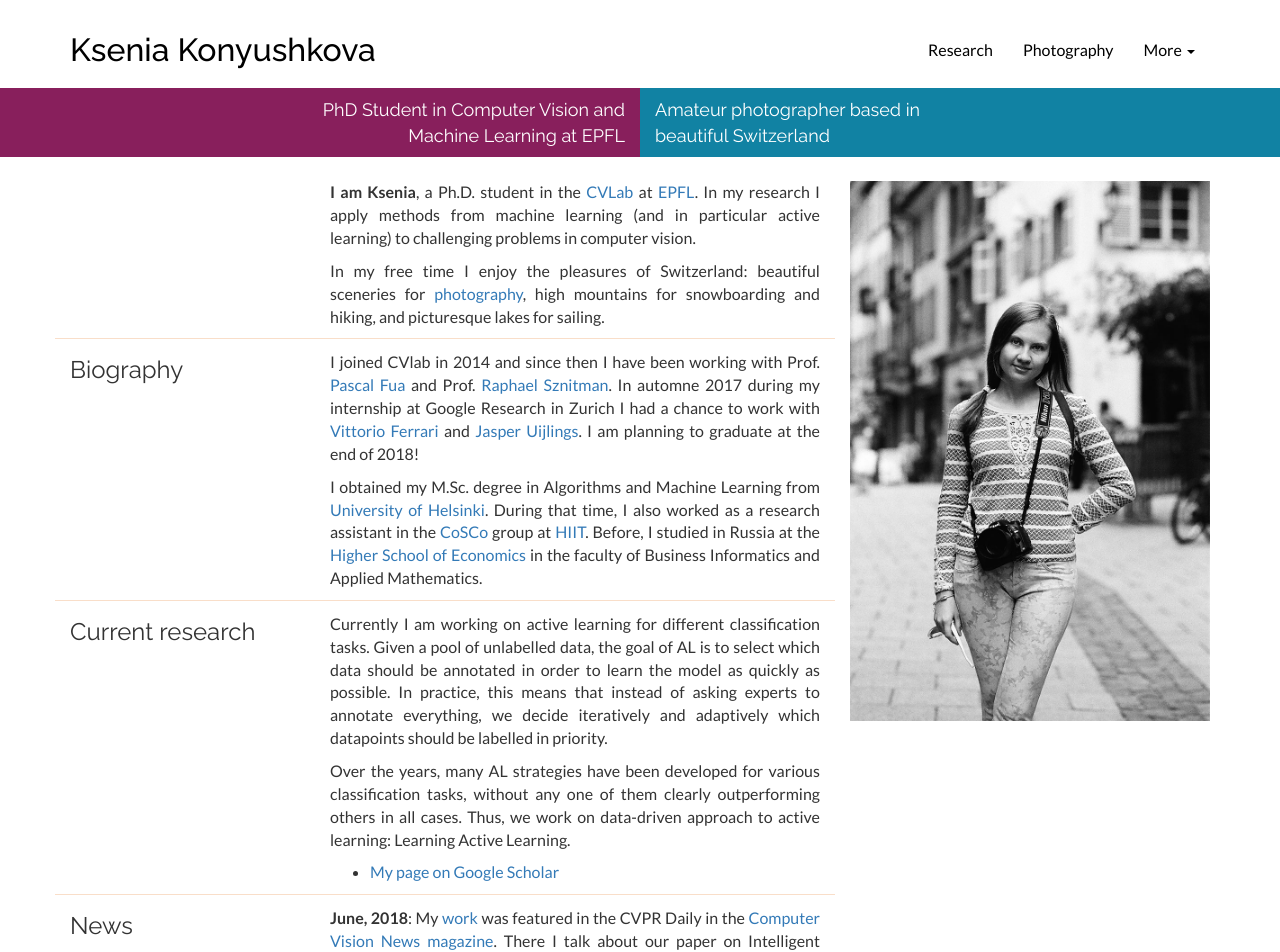
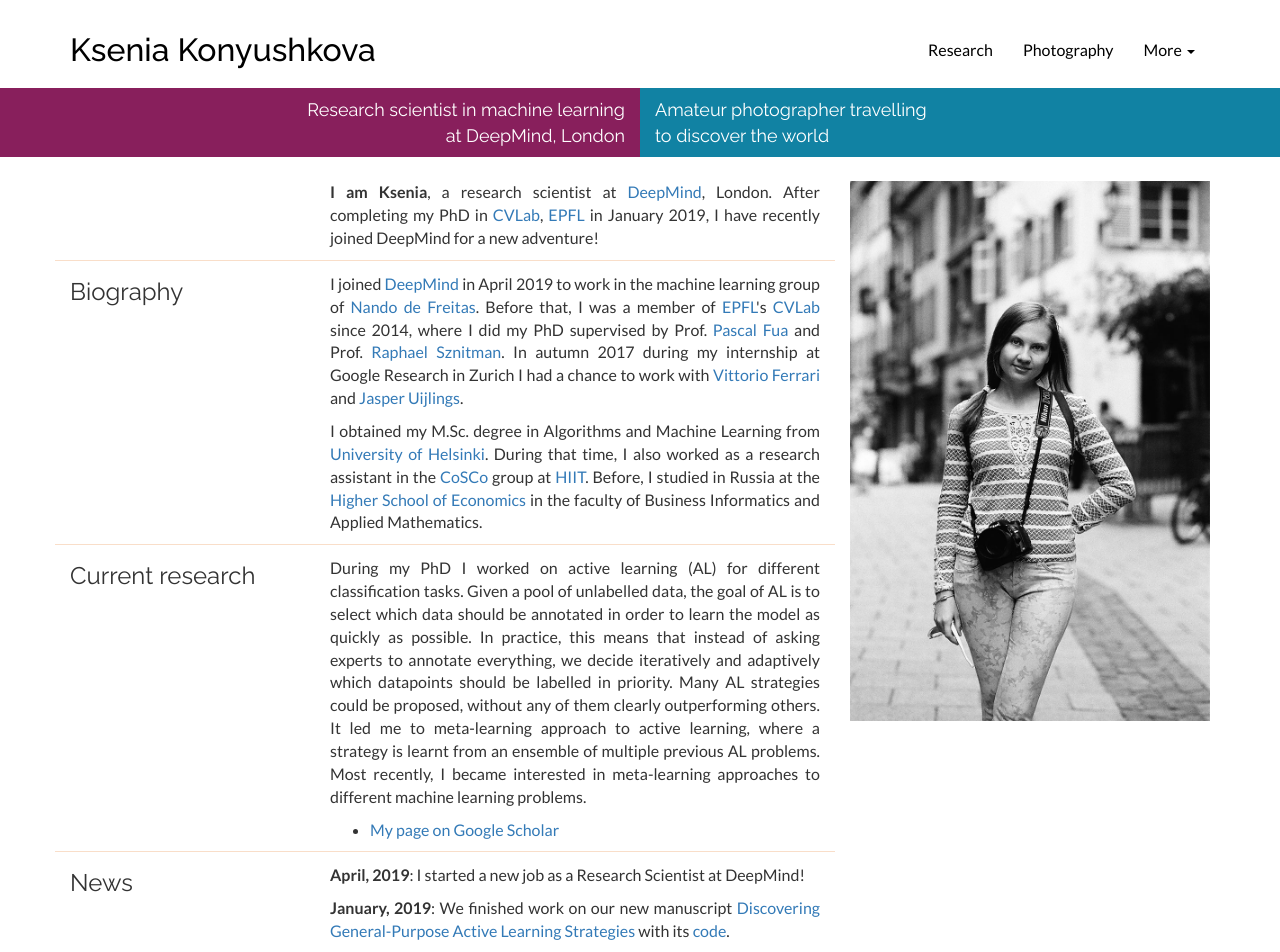
Before and after one commit to ksenia-konyushkova/ksyu-web, a Jekyll site: the page built from index.html, in a window 1280 px wide and 1400 px high. Shown: the top 952 px of the window. Built offline with Jekyll 4.4.1, drawn with Linux system fonts in a browser that asks for light colours; nearby versions of some CDN libraries; some of the changed text lies outside the part shown.

Commit message:
updates 2019

```diff
--- a/_includes/footer.html
+++ b/_includes/footer.html
@@ -1,3 +1,3 @@
 <footer class="container">
-  &copy; 2016–2018 Ksenia Konyushkova
+  &copy; 2016–2019 Ksenia Konyushkova
 </footer>
--- a/_includes/header.html
+++ b/_includes/header.html
@@ -26,7 +26,7 @@
           role="button" aria-haspopup="true" aria-expanded="false">More <span class="caret"></span></a>
           <ul class="dropdown-menu">
             <li><a href="mailto:ksenia.konyushkova@epfl.ch">Contact</a></li>
-            <li><a href="https://drive.google.com/file/d/1JvnBqDU6IT1w1IHBdPW6a0e2-fGyzsb_/view?usp=sharing">Résumé</a></li>
+            <li><a href="https://drive.google.com/file/d/1c2PxyJT22K7kASG0amdLDWPDw_ps-MgF/view?usp=sharing">Résumé</a></li>
           </ul>
         </li>
       </ul>
--- a/_layouts/homepage.html
+++ b/_layouts/homepage.html
@@ -35,14 +35,14 @@
     <div class="row">
       <div class="col-sm-6 header header-science">
       <a href="/research">
-        PhD Student in Computer Vision and<br>
-        Machine Learning at EPFL
+        Research scientist in machine learning<br>
+        at DeepMind, London
       </a>
       </div>
       <div class="col-sm-6 header header-photo">
       <a href="/photography">
-        Amateur photographer based in<br>
-        beautiful Switzerland
+        Amateur photographer travelling<br>
+        to discover the world
       </a>
       </div>
     </div>
--- a/index.html
+++ b/index.html
@@ -8,12 +8,8 @@ layout: homepage
 
       <div class="col-md-8 col-md-offset-4 justified">
         <p>
-<strong>I am Ksenia</strong>, a Ph.D. student in the <a href="http://cvlab.epfl.ch/">CVLab</a> at <a href="http://epfl.ch/">EPFL</a>.
-In my research I apply methods from machine learning (and in particular active learning) to challenging problems in computer vision.
-        </p>
-        <p>
-          In  my free time I enjoy the pleasures of Switzerland:
-          beautiful sceneries for <a href="/photography">photography</a>, high mountains for snowboarding and hiking, and picturesque lakes for sailing.
+<strong>I am Ksenia</strong>, a research scientist at <a href="https://deepmind.com/">DeepMind</a>, London.
+After completing my PhD in <a href="http://cvlab.epfl.ch/">CVLab</a>, <a href="http://epfl.ch/">EPFL</a> in January 2019, I have recently joined DeepMind for a new adventure!
         </p>
       </div>
     </div>
@@ -24,8 +20,10 @@ In my research I apply methods from machine learning (and in particular active l
       </div>
       <div class="col-md-8 justified">
         <p>
-I joined CVlab in 2014 and since then I have been working with Prof. <a href="https://people.epfl.ch/pascal.fua/bio?lang=en">Pascal Fua</a> and Prof. <a href="http://www.artorg.unibe.ch/research/otl/group_members/persons/prof_dr_sznitman_raphael/index_eng.html">Raphael Sznitman</a>. In automne 2017 during my internship at Google Research in Zurich I had a chance to work with <a href="https://research.google.com/pubs/105461.html">Vittorio Ferrari</a> and <a href="https://research.google.com/pubs/JasperUijlings.html">Jasper Uijlings</a>.
-I am planning to graduate at the end of 2018!
+I joined <a href="https://deepmind.com/">DeepMind</a> in April 2019 to work in the machine learning group of <a href=
+https://www.linkedin.com/in/nandodefreitas/?originalSubdomain=uk">Nando de Freitas</a>.
+Before that, I was a member of <a href="https://www.epfl.ch/schools/ic/">EPFL</a>'s <a href="http://cvlab.epfl.ch/">CVLab</a> since 2014, where I did my PhD supervised by Prof. <a href="https://people.epfl.ch/pascal.fua/bio?lang=en">Pascal Fua</a> and Prof. <a href="http://www.artorg.unibe.ch/research/otl/group_members/persons/prof_dr_sznitman_raphael/index_eng.html">Raphael Sznitman</a>.
+In autumn 2017 during my internship at Google Research in Zurich I had a chance to work with <a href="https://research.google.com/pubs/105461.html">Vittorio Ferrari</a> and <a href="https://research.google.com/pubs/JasperUijlings.html">Jasper Uijlings</a>.
         </p>
         <p>
 I obtained my M.Sc. degree in Algorithms and Machine Learning from <a href="https://www.helsinki.fi/en">University of Helsinki</a>.
@@ -41,10 +39,12 @@ Before, I studied in Russia at the <a href="https://www.hse.ru/en/">Higher Schoo
       </div>
       <div class="col-md-8 justified">
         <p>
-Currently I am working on active learning for different classification tasks.  Given a pool of unlabelled data, the goal of AL is to select which data should be annotated in order to learn the model as quickly as possible. In practice, this means that instead of asking experts to annotate everything, we decide iteratively and adaptively which datapoints should be labelled in priority.
-        </p>
-        <p>
-Over the years, many AL strategies have been developed for various classification tasks, without any one of them clearly outperforming others in all cases. Thus, we work on data-driven approach to active learning: Learning Active Learning.
+During my PhD I worked on active learning (AL) for different classification tasks.
+Given a pool of unlabelled data, the goal of AL is to select which data should be annotated in order to learn the model as quickly as possible.
+In practice, this means that instead of asking experts to annotate everything, we decide iteratively and adaptively which datapoints should be labelled in priority.
+Many AL strategies could be proposed, without any of them clearly outperforming others.
+It led me to meta-learning approach to active learning, where a strategy is learnt from an ensemble of multiple previous AL problems.
+Most recently, I became interested in meta-learning approaches to different machine learning problems.
         </p>
         <ul>
           <li><a href="https://scholar.google.ch/citations?user=gTACuSgAAAAJ&hl=en">My page on Google Scholar</a></li>
@@ -57,17 +57,17 @@ Over the years, many AL strategies have been developed for various classificatio
         <h3>News</h3>
       </div>
       <div class="col-md-8 justified">
-      	<p>
-          <strong>June, 2018</strong>: My <a href="https://www.rsipvision.com/CVPR2018-Thursday/">work</a> was featured in the CVPR Daily in the <a href="https://www.rsipvision.com/computer-vision-news/">Computer Vision News magazine</a>. There I talk about our paper on Intelligent Annotation Dialogs. Check it out on page 8!
+        <p>
+        <strong>April, 2019</strong>: I started a new job as a Research Scientist at DeepMind!
         </p>
         <p>
-          <strong>June, 2018</strong>: Our <a href="http://openaccess.thecvf.com/content_cvpr_2018/papers/Konyushkova_Learning_Intelligent_Dialogs_CVPR_2018_paper.pdf">article</a> "Learning Intelligent Dialogs for Bounding Box Annotation" written during my internship at Google was at CVPR18! The <a href="https://drive.google.com/file/d/1oGO_puWhvcJBxLOAZyes412BzsP4LFDZ/view?usp=sharing">poster</a> and <a href="https://github.com/google/intelligent_annotation_dialogs">code</a> are available.
+        <strong>January, 2019</strong>: We finished work on our new manuscript <a href="https://arxiv.org/abs/1810.04114">Discovering General-Purpose Active Learning Strategies</a> with its <a href="https://github.com/ksenia-konyushkova/LAL-RL">code</a>.
         </p>
         <p>
-          <strong>March, 2018</strong>: My <a href="https://twimlai.com/twiml-talk-116-learning-active-learning-data-ksenia-konyushkova/">interview</a> for <a href="https://twimlai.com/">TWiML&AI</a> podcast is released. There I talk about active learning and other techniques for reducing annotation load. Check it out!
+        <strong>January, 2019</strong>: Our article <a href="https://arxiv.org/abs/1606.09029">Geometry in Active Learning for Binary and Multi-class Image Segmentation</a> was <a href="https://www.sciencedirect.com/science/article/pii/S107731421930013X?via%3Dihub">published</a> in Computer Vision and Image Understanding journal.
         </p>
         <p>
-          <strong>December, 2017</strong>: Our <a href="http://papers.nips.cc/paper/7010-learning-active-learning-from-data">article</a> "Learning Active Learning" was accepted to NIPS! The <a href="https://drive.google.com/file/d/1Mx45sFHG5cOPMHmEF6u_CmxVG-_7TPKe/view?usp=sharing">poster</a> and <a href="https://github.com/ksenia-konyushkova/LAL">code</a> are available.
+        <strong>October, 2018</strong>: I defended my PhD <a href="https://infoscience.epfl.ch/record/262811/files/EPFL_TH9074.pdf">thesis</a> entitle Learning to Reduce Annotation Load. Youuuhoo! Thanks everyone who supported me during these years!
         </p>
       </div>
     </div>
```
Also changed, not shown: _data/photos.yml (+27 -0 lines), research.html (+63 -30 lines), img/8.png (added).
